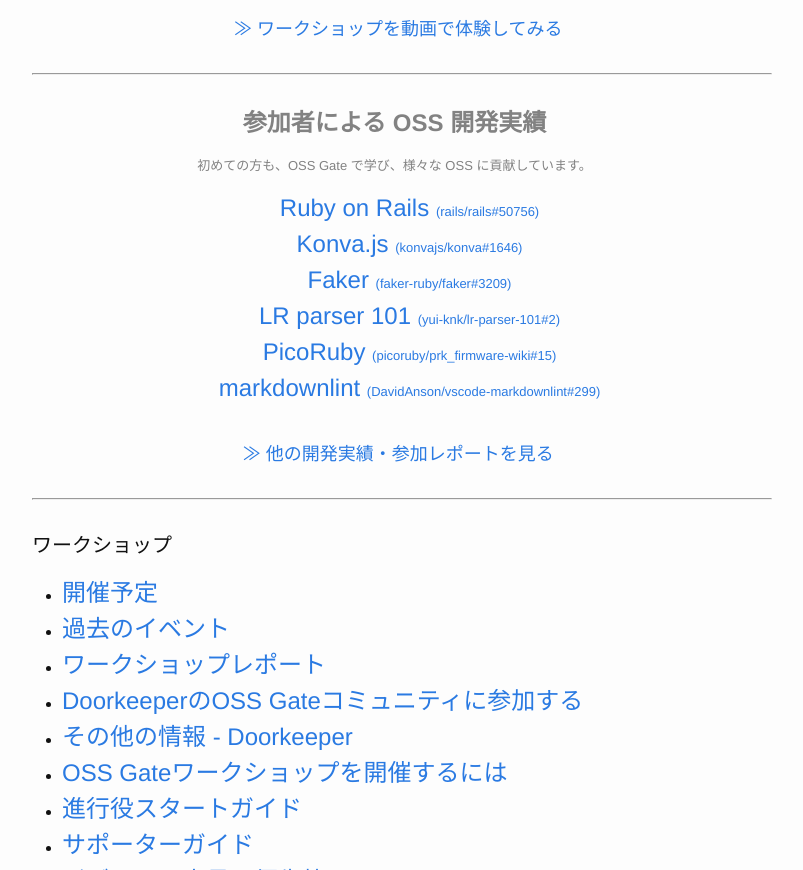
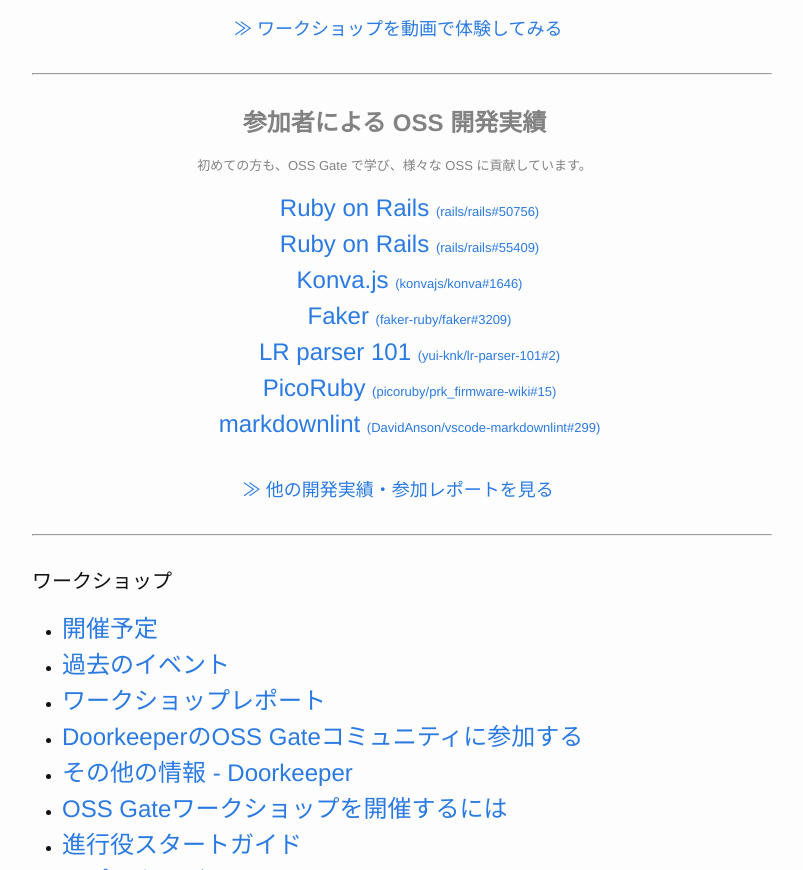
Before and after one commit to oss-gate/oss-gate.github.io, a Jekyll site: the page built from index.html, in a window 1280 px wide and 900 px high, scrolled down 1215 px, cut to the strip 30-900 px from the top of the window. Shown: the whole strip, without its empty margins (238-1041 px from the left). Built offline with Jekyll 4.4.1, drawn with Linux system fonts in a browser that asks for light colours; comment, search, counter and statistics services are not loaded.

Commit message:
Add OSS Gate achievement in 2025: update security guide in rails/rails
cf. https://github.com/yasslab/railsguides.jp/issues/1858

```diff
--- a/index.html
+++ b/index.html
@@ -66,6 +66,12 @@
 	<a class="post-link" href="https://github.com/rails/rails/pull/50756" target="_blank">
 	  Ruby on Rails
 	  <span style='font-size: small;'>(rails/rails#50756)</span>
+	</a>
+      </li>
+      <li>
+	<a class="post-link" href="https://github.com/rails/rails/pull/55409" target="_blank">
+	  Ruby on Rails
+	  <span style='font-size: small;'>(rails/rails#55409)</span>
 	</a>
       </li>
       <li>
```
